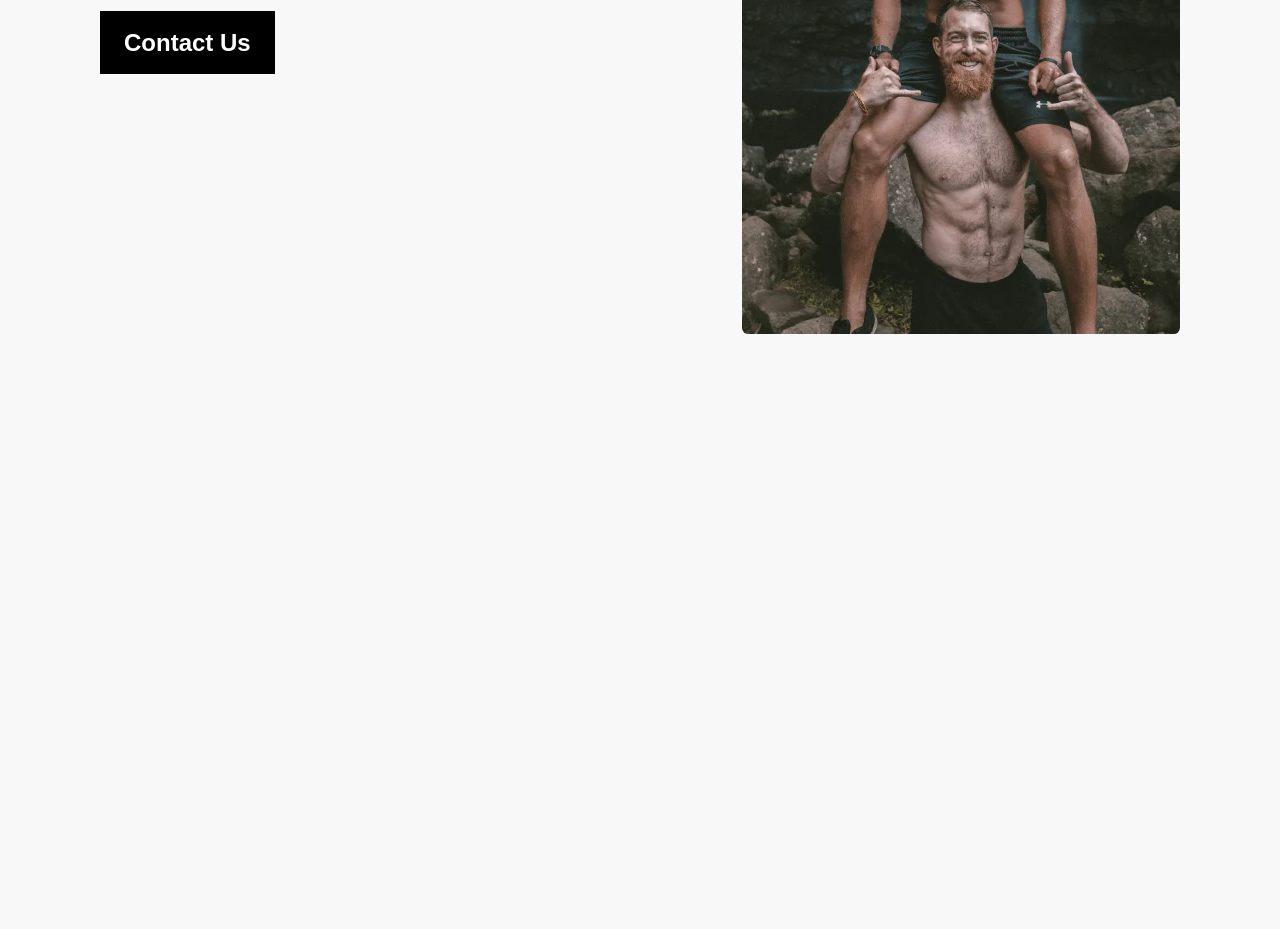
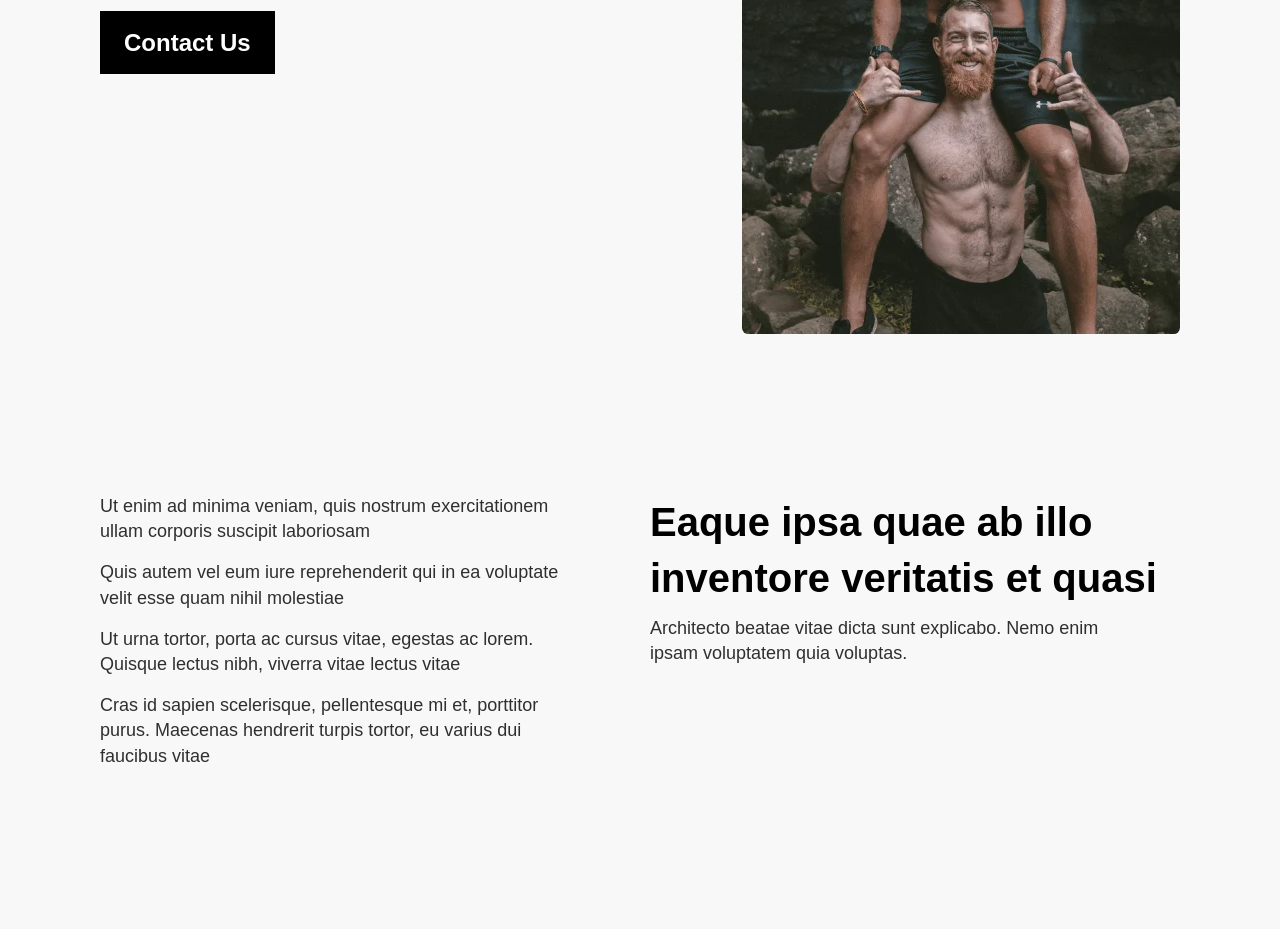
Before and after one commit to rveljko/leail, a website: page src/our-story.html in a window 1280 px wide. Shown: the part 478-1407 px from the top of the page. Before the commit the page ends 812 px from the top, so only its background shows below. Drawn offline with nearby package versions, Linux system fonts and the light colour scheme; files that its build step writes are made by us from their sources; a web font is replaced by a local one.

Commit message:
Our Story Our Life Section

```diff
--- a/src/our-story.html
+++ b/src/our-story.html
@@ -58,5 +58,22 @@
             </div>
         </div>
     </div>
+
+    <div class="our-life padding">
+        <div class="container">
+            <div class="our-life__content flex layout layout--reverse">
+                <div class="our-life__text">
+                    <h2 class="our-life__heading">Eaque ipsa quae ab illo inventore veritatis et quasi</h2>
+                    <p class="our-life__description">Architecto beatae vitae dicta sunt explicabo. Nemo enim ipsam voluptatem quia voluptas.</p>
+                </div>
+                <div class="our-life__informations">
+                    <p class="our-life__information">Ut enim ad minima veniam, quis nostrum exercitationem ullam corporis suscipit laboriosam</p>
+                    <p class="our-life__information">Quis autem vel eum iure reprehenderit qui in ea voluptate velit esse quam nihil molestiae</p>
+                    <p class="our-life__information">Ut urna tortor, porta ac cursus vitae, egestas ac lorem. Quisque lectus nibh, viverra vitae lectus vitae</p>
+                    <p class="our-life__information">Cras id sapien scelerisque, pellentesque mi et, porttitor purus. Maecenas hendrerit turpis tortor, eu varius dui faucibus vitae</p>
+                </div>
+            </div>
+        </div>
+    </div>
 </body>
 </html>
--- a/src/sass/pages/_index.scss
+++ b/src/sass/pages/_index.scss
@@ -5,3 +5,4 @@
 @forward 'about-us';
 @forward 'ourmission';
 @forward 'testimonials';
+@forward 'our-life';
--- /dev/null
+++ b/src/sass/pages/_our-life.scss
@@ -0,0 +1,13 @@
+@use '../abstracts/' as *;
+
+.our-life {
+    background-color: $background-color;
+    width: 100%;
+
+    &__information {
+
+        &:not(:last-child) {
+            margin-bottom: 1rem;
+        }
+    }
+}
```
